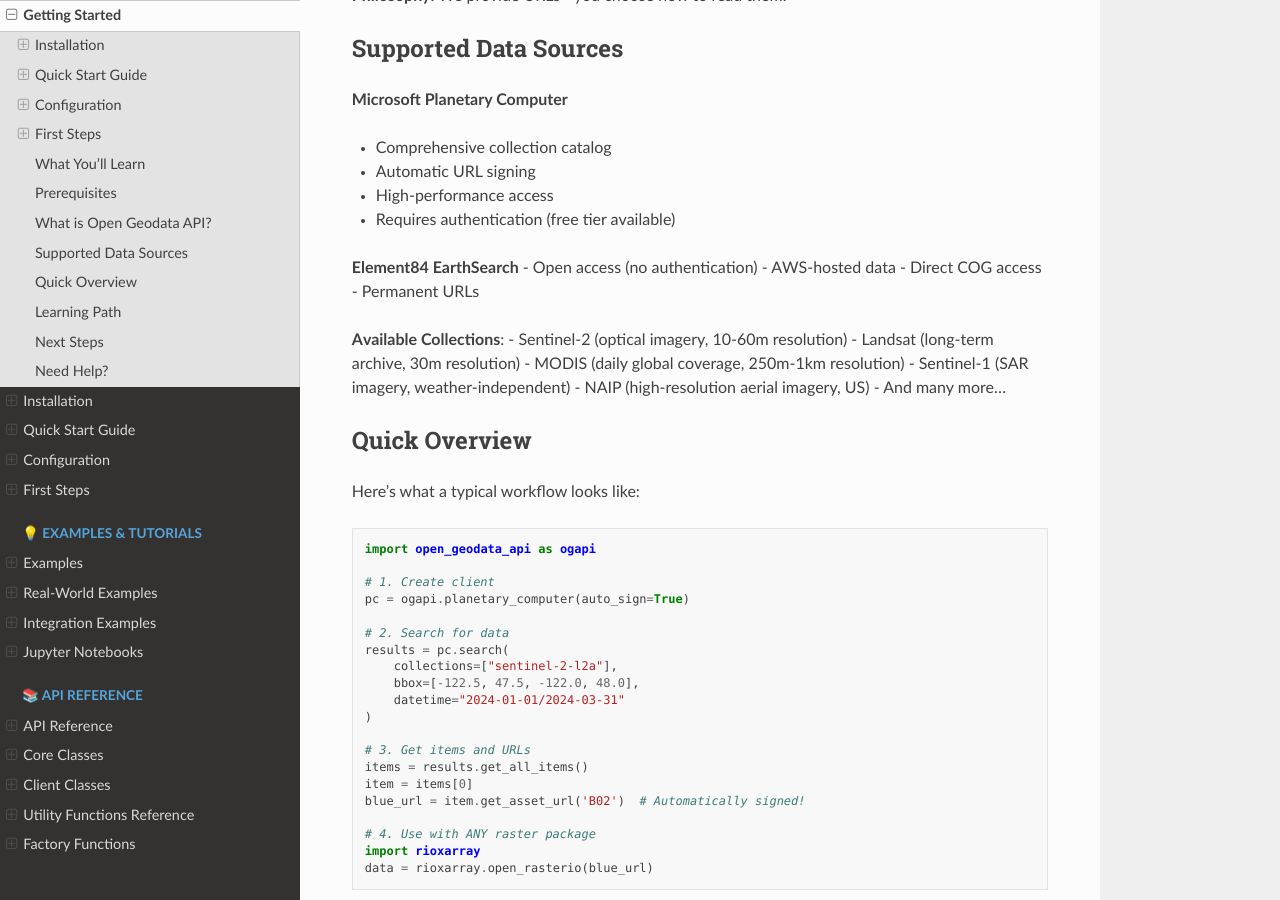
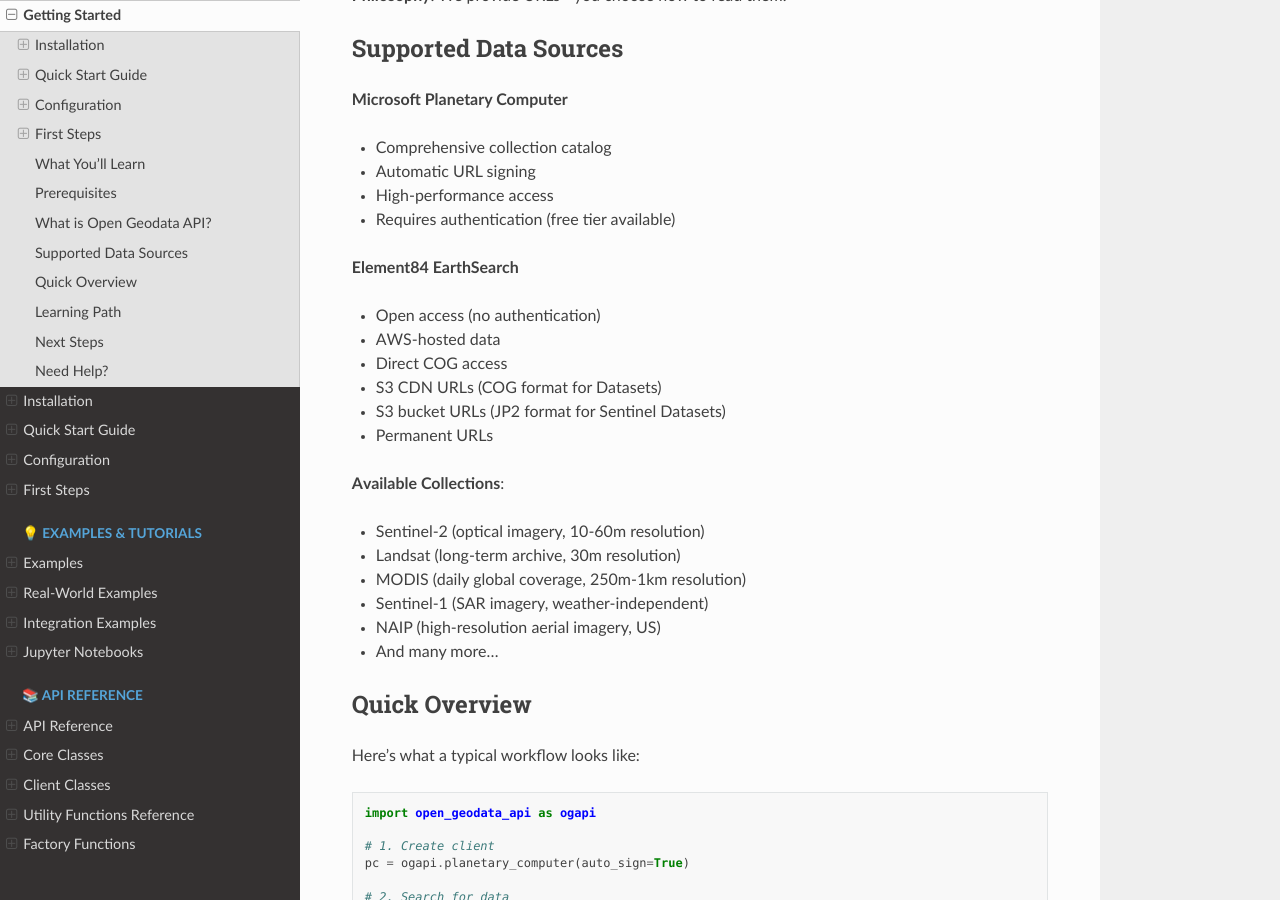
Before and after one commit to Mirjan-Ali-Sha/open-geodata-api, a Sphinx documentation site: the page built from docs/sections/getting-started/index.rst, in a window 1280 px wide and 900 px high, scrolled down 1916 px. Built offline with Sphinx 7.4.7 and the Read the Docs theme 3.1.0, drawn with Linux system fonts in a browser that asks for light colours; pages that are not in the unit, such as notebooks, are missing from menus.

Commit message:
rectify doces...

```diff
--- a/docs/sections/getting-started/index.rst
+++ b/docs/sections/getting-started/index.rst
@@ -57,12 +57,16 @@
 
 
 **Element84 EarthSearch**
+
 - Open access (no authentication)
 - AWS-hosted data
 - Direct COG access
+- S3 CDN URLs (COG format for Datasets)
+- S3 bucket URLs (JP2 format for Sentinel Datasets)
 - Permanent URLs
 
 **Available Collections**:
+
 - Sentinel-2 (optical imagery, 10-60m resolution)
 - Landsat (long-term archive, 30m resolution)
 - MODIS (daily global coverage, 250m-1km resolution)
```
